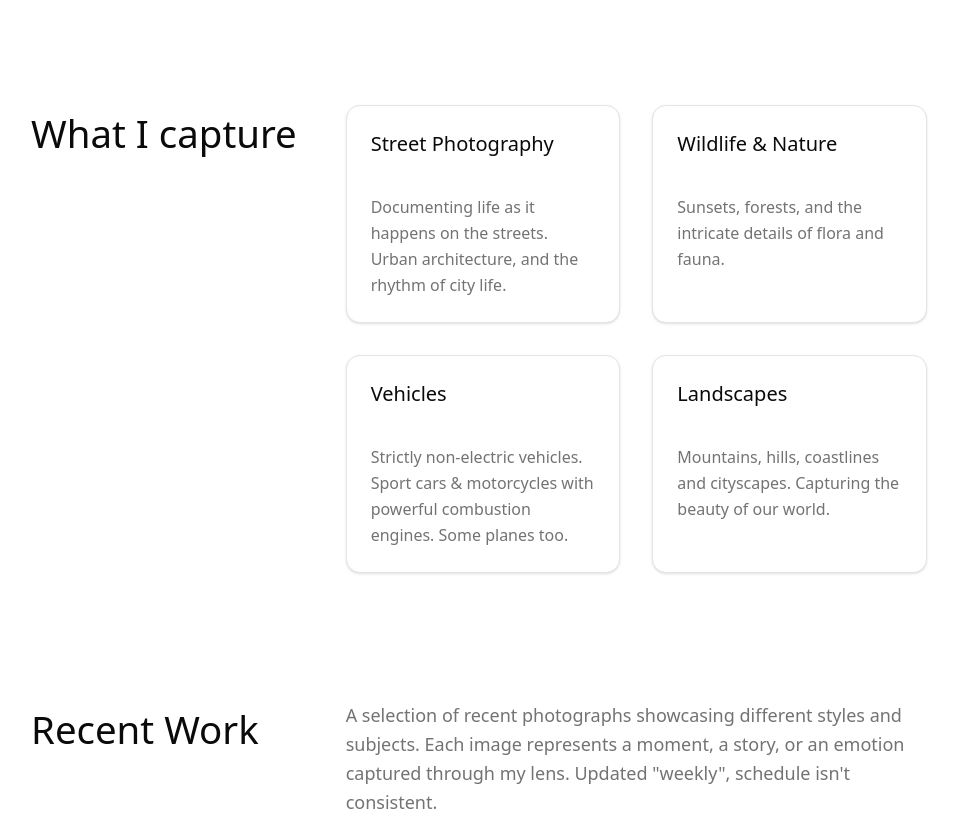
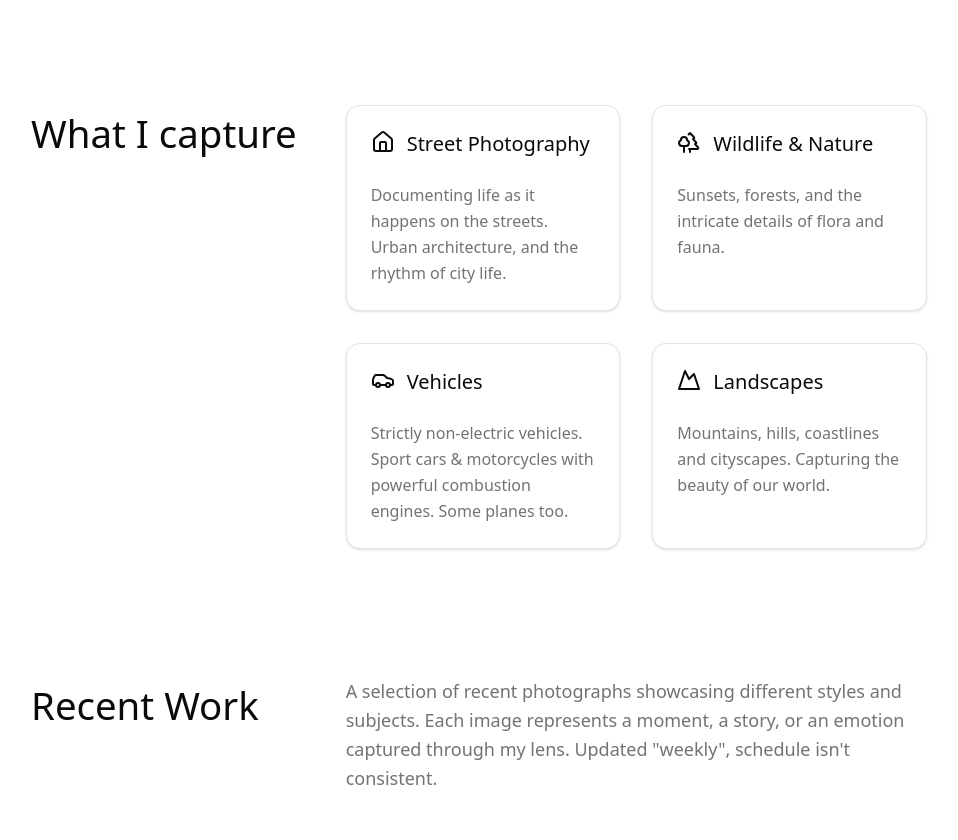
Before and after one commit to AstroDevCompany/photography-portfolio, a Next.js app: page / in a window 1280 px wide. Shown: the part 1220-2060 px from the top of the page, without its empty margins (161-1119 px from the left). Built offline with nearby package versions, Linux system fonts and the light colour scheme.

Commit message:
icons and context fix

```diff
--- a/src/app/page.tsx
+++ b/src/app/page.tsx
@@ -1,7 +1,7 @@
 "use client";
 import { useEffect, useRef } from "react";
 import { Button } from "@/components/ui/button"
-import { Instagram, Mail, Send, MapPin } from "lucide-react"
+import { Instagram, Mail, Send, MapPin, Car, House, Mountain, Trees } from "lucide-react"
 import { Card } from "@/components/ui/card"
 import Link from "next/link";
 import Image from "next/image";
@@ -103,26 +103,38 @@ export default function Home() {
               <div className="md:col-span-2">
                 <div className="grid md:grid-cols-2 gap-8">
                   <Card className="p-6 bg-card border-border">
-                    <h3 className="text-xl font-medium mb-3">Street Photography</h3>
+                    <div className="flex gap-3">
+                      <House />
+                      <h3 className="text-xl font-medium">Street Photography</h3>
+                    </div>
                     <p className="text-muted-foreground leading-relaxed">
                       Documenting life as it happens on the streets. Urban architecture,
                       and the rhythm of city life.
                     </p>
                   </Card>
                   <Card className="p-6 bg-card border-border">
-                    <h3 className="text-xl font-medium mb-3">Wildlife & Nature</h3>
+                    <div className="flex gap-3">
+                      <Trees />
+                      <h3 className="text-xl font-medium">Wildlife & Nature</h3>
+                    </div>
                     <p className="text-muted-foreground leading-relaxed">
                       Sunsets, forests, and the intricate details of flora and fauna.
                     </p>
                   </Card>
                   <Card className="p-6 bg-card border-border">
-                    <h3 className="text-xl font-medium mb-3">Vehicles</h3>
+                    <div className="flex gap-3">
+                      <Car />
+                      <h3 className="text-xl font-medium">Vehicles</h3>
+                    </div>
                     <p className="text-muted-foreground leading-relaxed">
                       Strictly non-electric vehicles. Sport cars & motorcycles with powerful combustion engines. Some planes too.
                     </p>
                   </Card>
                   <Card className="p-6 bg-card border-border">
-                    <h3 className="text-xl font-medium mb-3">Landscapes</h3>
+                    <div className="flex gap-3">
+                      <Mountain />
+                      <h3 className="text-xl font-medium">Landscapes</h3>
+                    </div>
                     <p className="text-muted-foreground leading-relaxed">
                       Mountains, hills, coastlines and cityscapes. Capturing the beauty of our world.
                     </p>
@@ -159,7 +171,6 @@ export default function Home() {
               className="w-full h-full object-cover border-4 border-gray-800 dark:border-gray-500 rounded-2xl overflow-hidden"
             />
             </a>
-            <div className="absolute inset-0" onContextMenu={(e) => e.preventDefault()} /> {/* Prevent right-click on image */}
           </div>
         </section>
 
--- a/src/components/Header.tsx
+++ b/src/components/Header.tsx
@@ -87,7 +87,7 @@ export function NavigationMenuDemo() {
         </NavigationMenuItem>
         <NavigationMenuItem>
           <NavigationMenuLink asChild className={navigationMenuTriggerStyle()}>
-            <Link href="/about">About me</Link>
+            <Link href="/workinprogress">About me</Link>
           </NavigationMenuLink>
         </NavigationMenuItem>
         <NavigationMenuItem>
```
